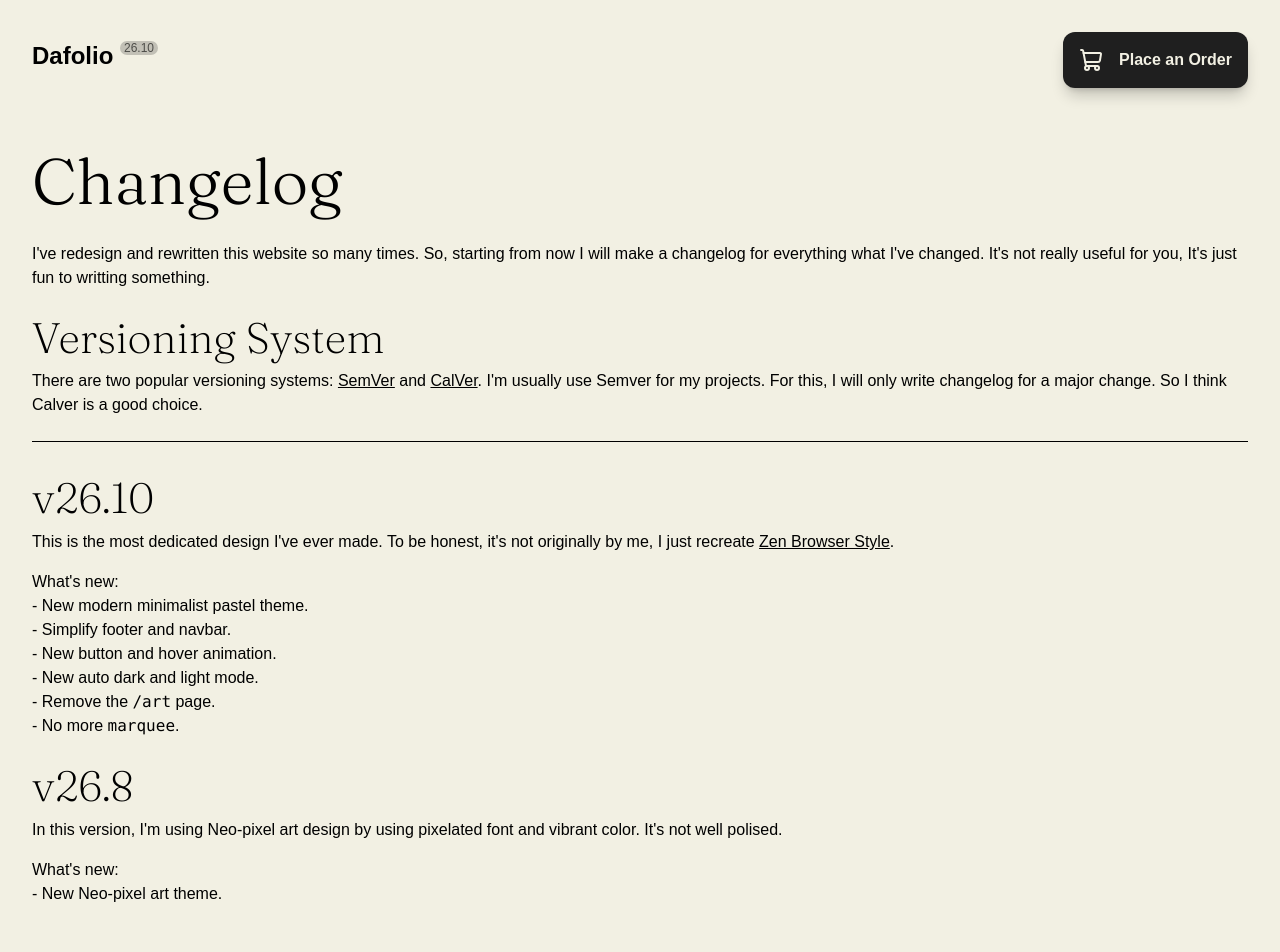
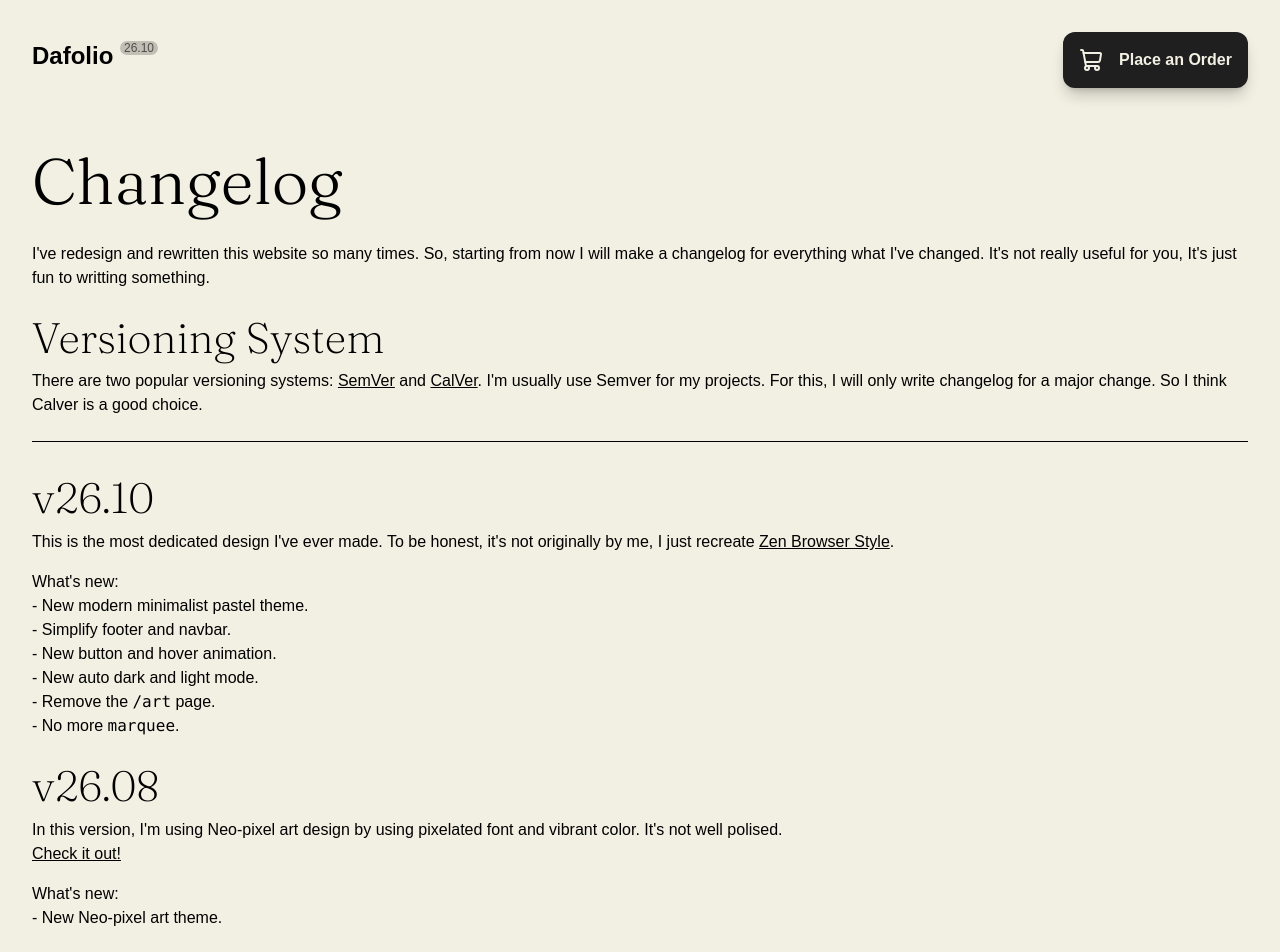
Before and after one commit to abcdavk/dafolio-26, a React (Vite) app: page /changelog in a window 1280 px wide. Shown: the top 952 px of the page. Built offline with nearby package versions, Linux system fonts and the light colour scheme; a web font is replaced by a local one.

Commit message:
update changelog.tsx

```diff
--- a/src/pages/changelog.tsx
+++ b/src/pages/changelog.tsx
@@ -50,11 +50,14 @@ export default function ChangelogPage() {
           </ul>
         </div>
         <div className="mt-4">
-          <h2>v26.8</h2>
+          <h2>v26.08</h2>
           <p>
             In this version, I'm using Neo-pixel art design by using pixelated
             font and vibrant color. It's not well polised.
           </p>
+          <a href="https://2608.abcdavk.my.id/" className="underline">
+            Check it out!
+          </a>
           <p className="mt-4">What's new:</p>
           <ul>
             <li>- New Neo-pixel art theme.</li>
```
